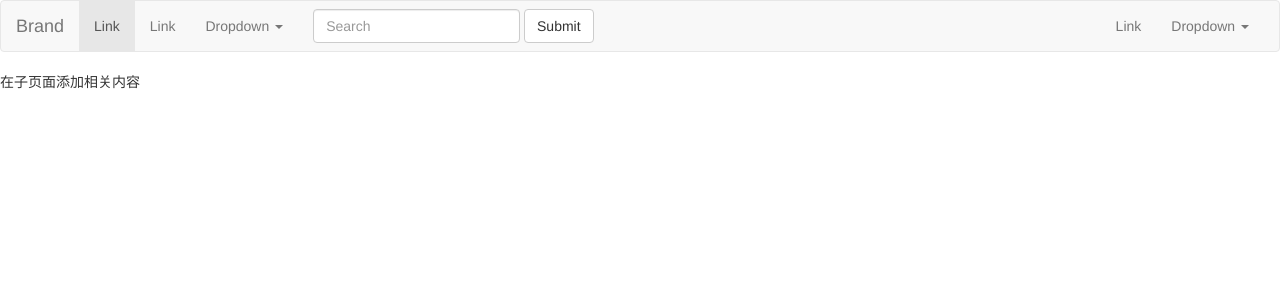
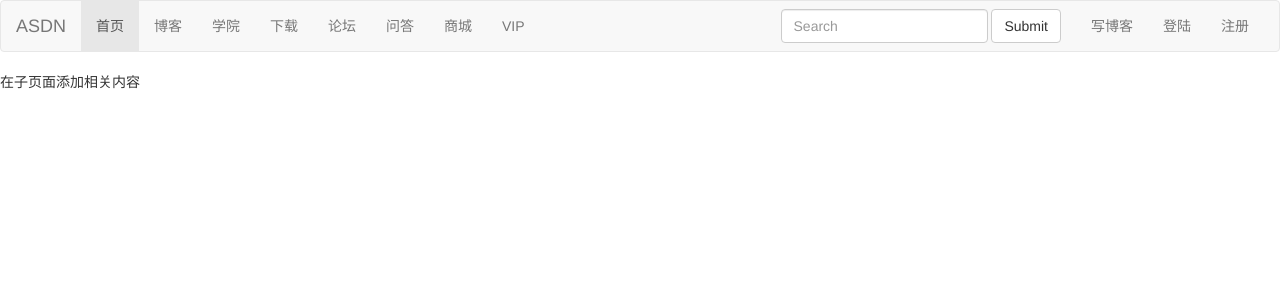
Before and after one commit to BJ-1803-B4/bbs, a Django app: page /index/ in a window 1280 px wide. Shown: the top 300 px of the page. Run offline with Django 3.2, Linux system fonts and the light colour scheme; some libraries are stand-ins or nearby versions.

Commit message:
完善了nav_common.html

```diff
--- a/post/templates/nav_common.html
+++ b/post/templates/nav_common.html
@@ -4,6 +4,7 @@
 <head>
     <meta charset="UTF-8">
     <link rel="stylesheet" href="{% static 'common/css/bootstrap.min.css' %}">
+    <link rel="stylesheet" href="{% static 'common/css/common.css' %}">
     <link rel="stylesheet" href="{% static 'common/css/nav.css' %}">
     <title>
         {% block page_title %}
@@ -22,56 +23,38 @@
     {% block nav %}
         <nav class="navbar navbar-default">
             <div class="container-fluid">
-                <!-- Brand and toggle get grouped for better mobile display -->
                 <div class="navbar-header">
                     <button type="button" class="navbar-toggle collapsed" data-toggle="collapse"
                             data-target="#bs-example-navbar-collapse-1" aria-expanded="false">
                         <span class="sr-only">Toggle navigation</span>
                         <span class="icon-bar"></span>
-                        <span class="icon-bar"></span>
-                        <span class="icon-bar"></span>
                     </button>
-                    <a class="navbar-brand" href="#">Brand</a>
+                    <a class="navbar-brand" href="{% url 'index' %}">ASDN</a>
                 </div>
 
-                <!-- Collect the nav links, forms, and other content for toggling -->
                 <div class="collapse navbar-collapse" id="bs-example-navbar-collapse-1">
                     <ul class="nav navbar-nav">
-                        <li class="active"><a href="#">Link <span class="sr-only">(current)</span></a></li>
-                        <li><a href="#">Link</a></li>
-                        <li class="dropdown">
-                            <a href="#" class="dropdown-toggle" data-toggle="dropdown" role="button"
-                               aria-haspopup="true" aria-expanded="false">Dropdown <span class="caret"></span></a>
-                            <ul class="dropdown-menu">
-                                <li><a href="#">Action</a></li>
-                                <li><a href="#">Another action</a></li>
-                                <li><a href="#">Something else here</a></li>
-                                <li role="separator" class="divider"></li>
-                                <li><a href="#">Separated link</a></li>
-                                <li role="separator" class="divider"></li>
-                                <li><a href="#">One more separated link</a></li>
-                            </ul>
-                        </li>
+                        <li class="active"><a href="{% url 'index' %}">首页<span class="sr-only">(current)</span></a></li>
+                        <li><a href="#">博客</a></li>
+                        <li><a href="#">学院</a></li>
+                        <li><a href="#">下载</a></li>
+                        <li><a href="#">论坛</a></li>
+                        <li><a href="#">问答</a></li>
+                        <li><a href="#">商城</a></li>
+                        <li><a href="#">VIP</a></li>
                     </ul>
-                    <form class="navbar-form navbar-left">
+
+                    <ul class="nav navbar-nav navbar-right">
+                        <form class="navbar-form navbar-left">
                         <div class="form-group">
                             <input type="text" class="form-control" placeholder="Search">
                         </div>
                         <button type="submit" class="btn btn-default">Submit</button>
                     </form>
-                    <ul class="nav navbar-nav navbar-right">
-                        <li><a href="#">Link</a></li>
-                        <li class="dropdown">
-                            <a href="#" class="dropdown-toggle" data-toggle="dropdown" role="button"
-                               aria-haspopup="true" aria-expanded="false">Dropdown <span class="caret"></span></a>
-                            <ul class="dropdown-menu">
-                                <li><a href="#">Action</a></li>
-                                <li><a href="#">Another action</a></li>
-                                <li><a href="#">Something else here</a></li>
-                                <li role="separator" class="divider"></li>
-                                <li><a href="#">Separated link</a></li>
-                            </ul>
-                        </li>
+                        <li><a href="#">写博客</a></li>
+                        <li><a href="#">登陆</a></li>
+                        <li><a href="#">注册</a></li>
+
                     </ul>
                 </div><!-- /.navbar-collapse -->
             </div><!-- /.container-fluid -->
--- /dev/null
+++ b/static/common/css/common.css
@@ -0,0 +1,18 @@
+html, body, div, p, ul, li, a, table, th, td, h1, h2, h3 ,h4 ,h5, h6, span{
+    margin: 0;
+    padding: 0;
+    text-decoration: none;
+    list-style: none;
+}
+
+html, body{
+    width: 100%;
+}
+
+a:hover{
+    text-decoration: none;
+}
+
+#container{
+    width: 100%;
+}
```
Also changed, not shown: post/views.py (line endings or trailing spaces).
